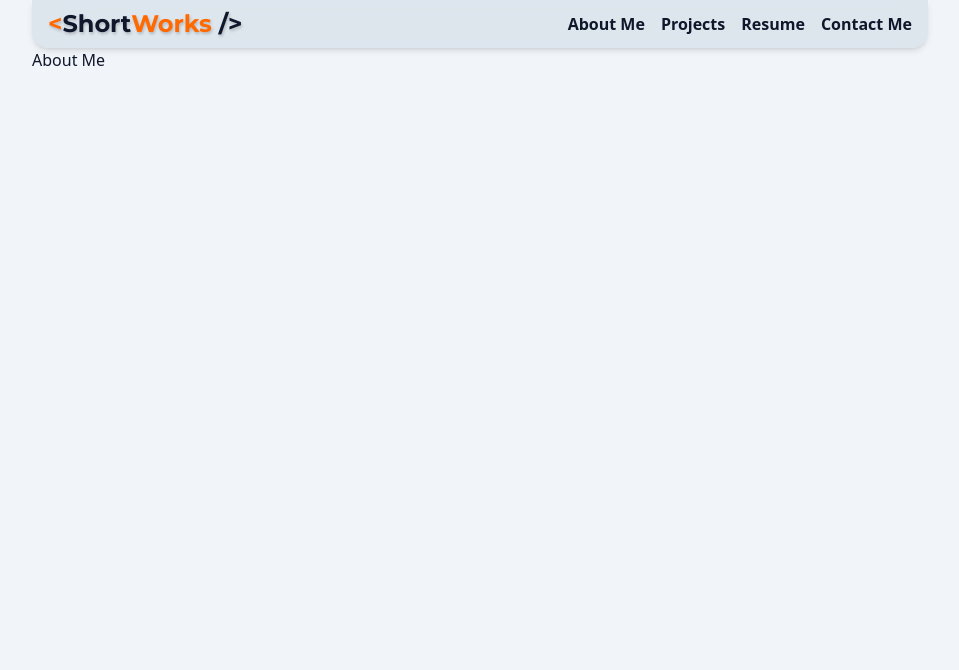
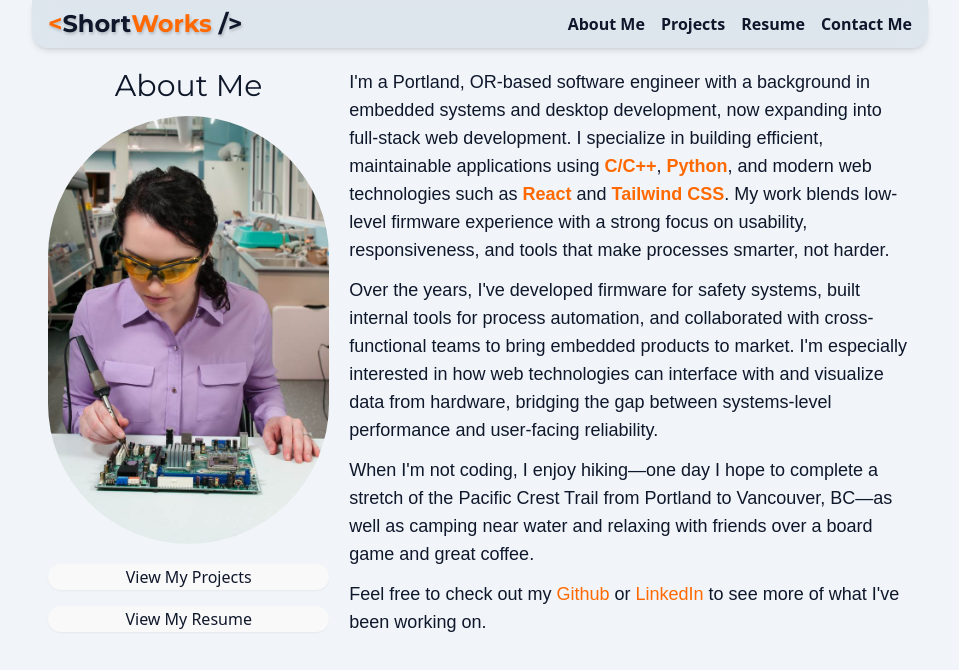
Before and after one commit to shortworks/portfolio-frontend, a React (Vite) app: page /about in a window 1280 px wide. Shown: the top 670 px of the page, without its empty margins (160-1119 px from the left). Built offline with nearby package versions, Linux system fonts and the light colour scheme.

Commit message:
temp commit; changing workstations

```diff
--- a/src/components/Navbar.tsx
+++ b/src/components/Navbar.tsx
@@ -15,7 +15,7 @@ export default function Navbar() {
 
   return (
     <nav className="sticky top-0 z-10 flex w-full justify-center shadow-md md:rounded-b-2xl">
-      <div className="flex w-full grow px-2 py-1 sm:px-4 sm:py-2">
+      <div className="flex w-full grow px-4 py-2">
         <div
           id="nav-container"
           className="relative flex grow items-center select-none"
@@ -51,7 +51,7 @@ export default function Navbar() {
                   duration: 0.1,
                   ease: 'easeInOut',
                 }}
-                className="bg-secondary absolute top-9 -right-2 z-50 flex flex-col items-end space-y-2 overflow-hidden rounded-bl-md p-2 shadow-lg sm:hidden"
+                className="bg-secondary absolute top-10 -right-4 z-50 flex flex-col items-end space-y-2 overflow-hidden rounded-bl-md p-4 shadow-lg sm:hidden"
               >
                 {links.map((link) => (
                   <Link
--- a/src/index.css
+++ b/src/index.css
@@ -148,27 +148,7 @@ body {
 }
 
 h1 {
-  /* font-size: 3.2em; */
   line-height: 1.1;
-}
-
-button {
-  border-radius: 8px;
-  border: 1px solid transparent;
-  padding: 0.6em 1.2em;
-  font-size: 1em;
-  font-weight: 500;
-  font-family: inherit;
-  background-color: #1a1a1a;
-  cursor: pointer;
-  transition: border-color 0.25s;
-}
-button:hover {
-  border-color: #646cff;
-}
-button:focus,
-button:focus-visible {
-  outline: 4px auto -webkit-focus-ring-color;
 }
 
 @media (prefers-color-scheme: light) {
--- a/src/pages/AboutMe.tsx
+++ b/src/pages/AboutMe.tsx
@@ -1,7 +1,75 @@
+import { Link } from 'react-router-dom'
+
 export default function AboutMe() {
   return (
-    <div>
-      <h2>About Me</h2>
+    <div className="text-primary m-4 mt-5 flex flex-col justify-between leading-relaxed sm:flex-row sm:gap-5">
+      <div className="mb-0 flex flex-col gap-3 sm:mb-2 sm:w-1/3">
+        <h2 className="font-header text-center text-3xl">About Me</h2>
+        <img
+          src="src/assets/stock.jpg"
+          alt=""
+          className="object-fit rounded-full"
+        />
+        <Link to="/projects">
+          <button className="bg-accent hover:bg-accent-hover mt-2 mb-1 hidden w-full rounded-full shadow-xs transition-all hover:shadow sm:block">
+            View My Projects
+          </button>
+        </Link>
+        <Link to="/resume">
+          <button className="bg-accent hover:bg-accent-hover hidden w-full rounded-full shadow-xs transition-all hover:shadow sm:block">
+            View My Resume
+          </button>
+        </Link>
+      </div>
+      <div className="font-body flex max-w-prose flex-col gap-3 text-left text-base sm:w-2/3 md:text-lg">
+        <p>
+          I'm a Portland, OR-based software engineer with a background in
+          embedded systems and desktop development, now expanding into
+          full-stack web development. I specialize in building efficient,
+          maintainable applications using{' '}
+          <span className="text-accent font-semibold">C/C++</span>,{' '}
+          <span className="text-accent font-semibold">Python</span>, and modern
+          web technologies such as{' '}
+          <span className="text-accent font-semibold">React</span> and{' '}
+          <span className="text-accent font-semibold">Tailwind CSS</span>. My
+          work blends low-level firmware experience with a strong focus on
+          usability, responsiveness, and tools that make processes smarter, not
+          harder.
+        </p>
+        <p>
+          Over the years, I've developed firmware for safety systems, built
+          internal tools for process automation, and collaborated with
+          cross-functional teams to bring embedded products to market. I'm
+          especially interested in how web technologies can interface with and
+          visualize data from hardware, bridging the gap between systems-level
+          performance and user-facing reliability.
+        </p>
+        <p>
+          When I'm not coding, I enjoy hiking&mdash;one day I hope to complete a
+          stretch of the Pacific Crest Trail from Portland to Vancouver,
+          BC&mdash;as well as camping near water and relaxing with friends over
+          a board game and great coffee.
+        </p>
+        <p>
+          Feel free to check out my{' '}
+          <a
+            href="https://github.com/shortnr"
+            target="_blank"
+            className="text-accent transition-colors hover:text-shadow-sm"
+          >
+            Github
+          </a>{' '}
+          or{' '}
+          <a
+            href="https://www.linkedin.com/in/nickolas-short/"
+            target="_blank"
+            className="text-accent transition-colors hover:text-shadow-sm"
+          >
+            LinkedIn
+          </a>{' '}
+          to see more of what I've been working on.
+        </p>
+      </div>
     </div>
   )
 }
```
Also changed, not shown: package.json (+23 -23 lines), src/assets/stock.jpg (added), 1 other file (tests, documents, lock files or other folders).
